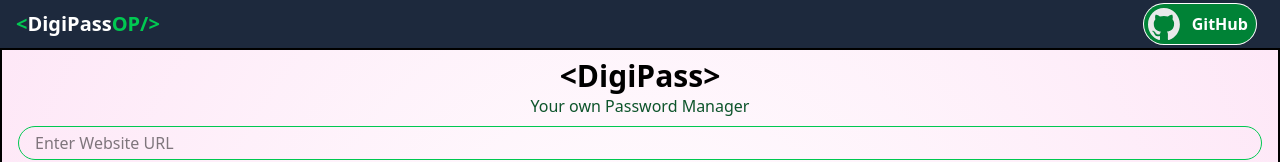
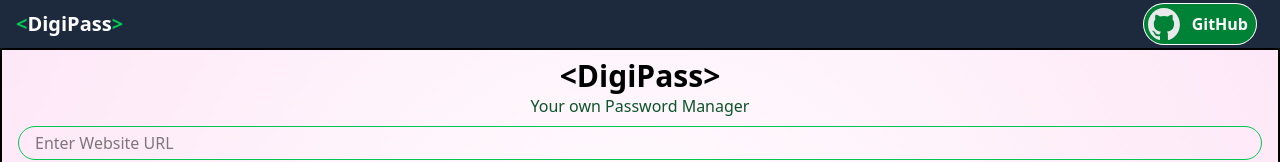
Before and after one commit to ayushpatidar814/DigiPass___Password-Manager, a React (Vite) app in the folder frontend/: page / in a window 1280 px wide. Shown: the top 162 px of the page. Built offline with nearby package versions, Linux system fonts and the light colour scheme; no server answers.

Commit message:
Update Navbar.jsx

```diff
--- a/frontend/src/components/Navbar.jsx
+++ b/frontend/src/components/Navbar.jsx
@@ -6,7 +6,7 @@ const Navbar = () => {
             <div className="mycontainer flex justify-between items-center px-4 py-3 h-12">
                 <div className="logo font-bold text-white text-xl">
                     <span className='text-green-500'> &lt;</span>
-                    <span>DigiPass</span><span className='text-green-500'>OP/&gt;</span>
+                    <span>DigiPass</span><span className='text-green-500'>&gt;</span>
                     </div>
                 <button className='text-white bg-green-700 my-3 mx-2 rounded-full flex justify-between items-center ring-white ring-1'>
                     <img className='invert w-10 p-1' src="/github.svg" alt="github logo" />
```
